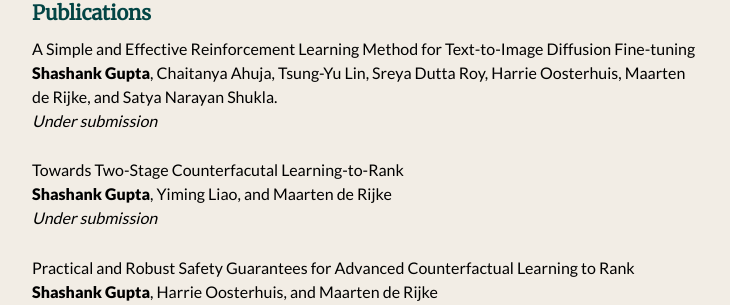
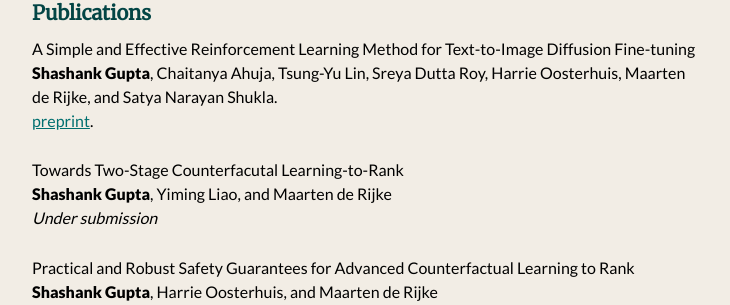
Before and after one commit to shashankg7/shashankg7.github.io, a Jekyll site: the page built from publications.md, in a window 1280 px wide and 900 px high, scrolled down 376 px. Shown: the part 149-454 px from the top of the window, without its empty margins (272-1002 px from the left). Built offline with Jekyll 4.4.1, drawn with Linux system fonts in a browser that asks for light colours; nearby versions of some CDN libraries.

Commit message:
Update publications.md

```diff
--- a/publications.md
+++ b/publications.md
@@ -23,7 +23,7 @@
 
 A Simple and Effective Reinforcement Learning Method for Text-to-Image Diffusion Fine-tuning <br>
 <b>Shashank Gupta</b>, Chaitanya Ahuja, Tsung-Yu Lin, Sreya Dutta Roy, Harrie Oosterhuis, Maarten de Rijke, and Satya Narayan Shukla. <br>
-*Under submission*
+[preprint](https://arxiv.org/pdf/2503.00897).
 
 Towards Two-Stage Counterfacutal Learning-to-Rank <br>
 <b>Shashank Gupta</b>, Yiming Liao, and Maarten de Rijke <br>
```
